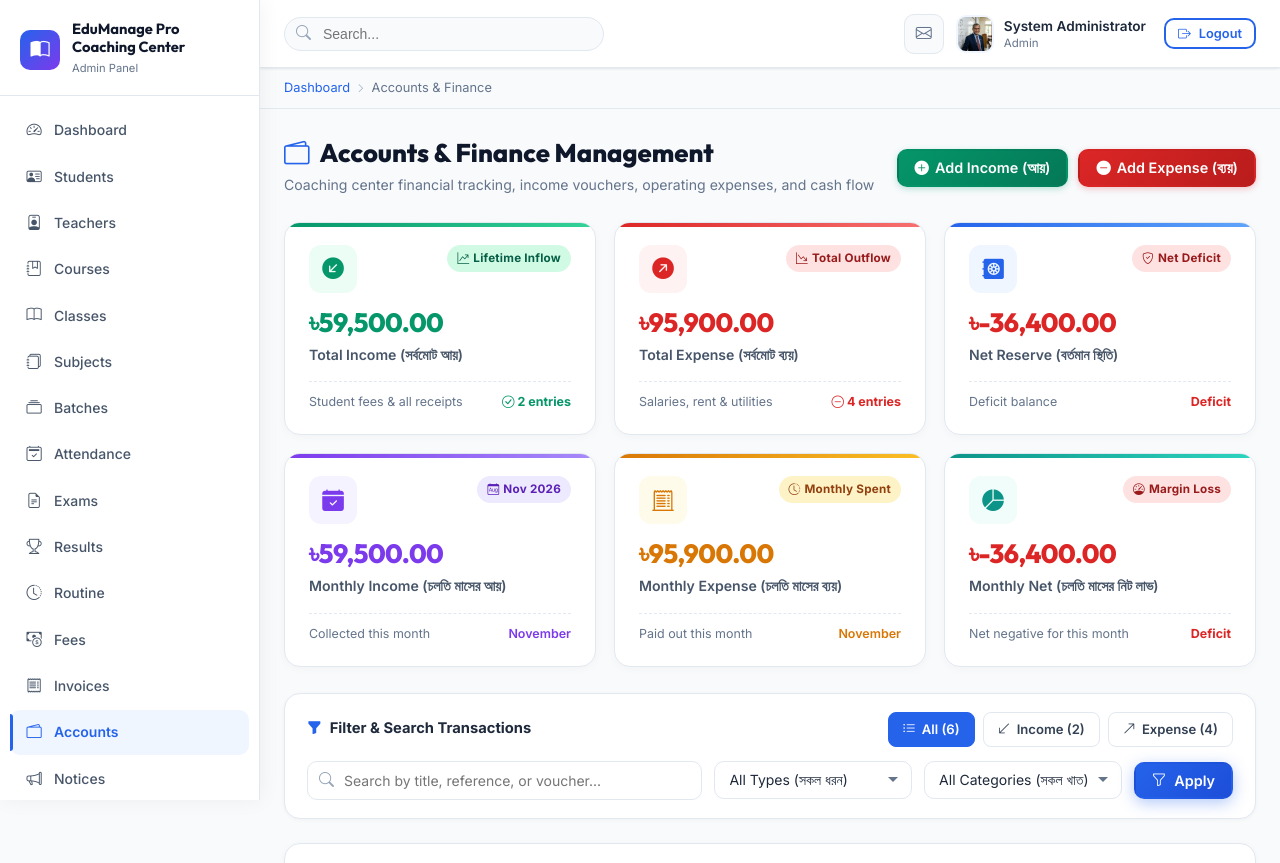
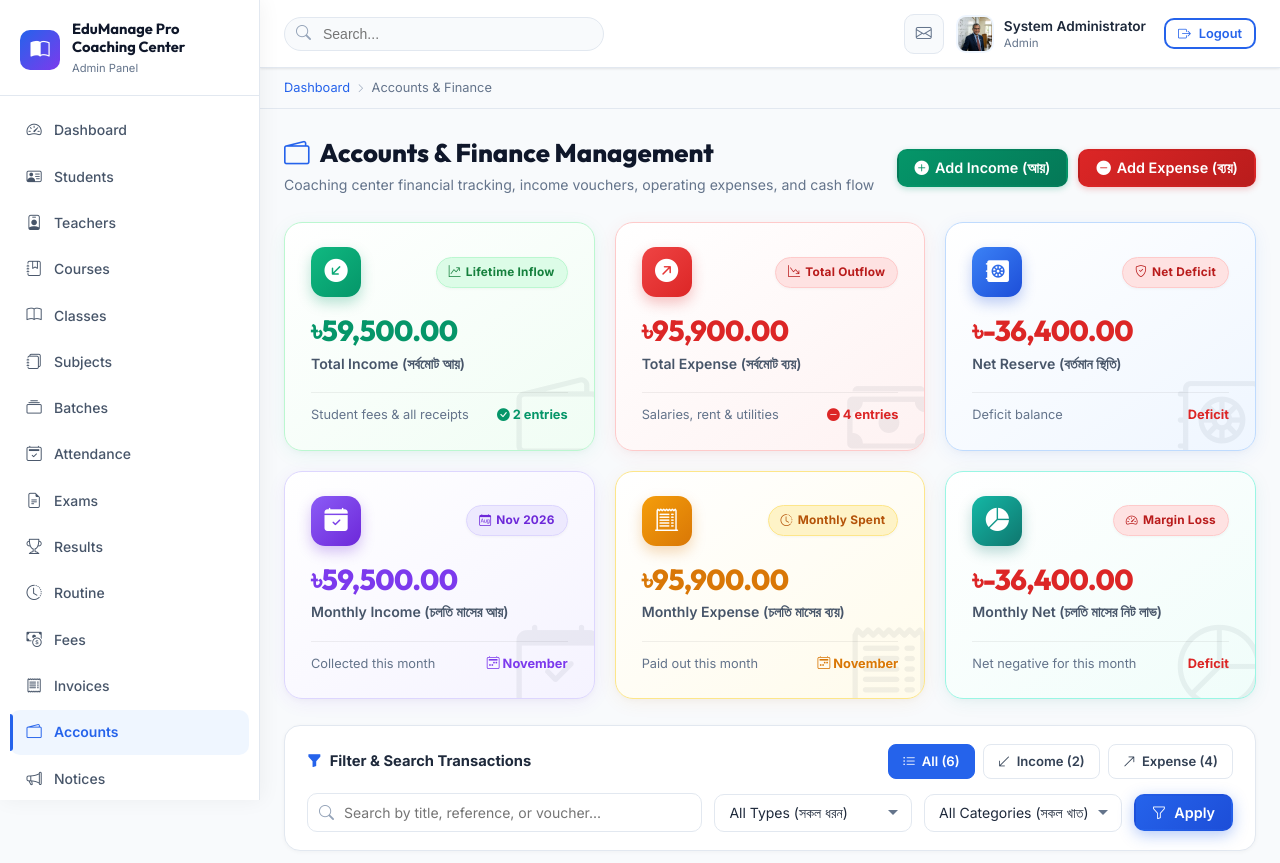
Before and after one commit to asfim/Coaching-Frontend, a Laravel app: page /admin/accounts in a window 1280 px wide. Shown: the top 863 px of the page. Run offline with Laravel 12, Linux system fonts and the light colour scheme; a user stored in the database is signed in; data comes from the database, SQL or seed files in the repository.

Commit message:
feat: add global stylesheet and accounts index view for admin panel

```diff
--- a/resources/views/admin/accounts/index.blade.php
+++ b/resources/views/admin/accounts/index.blade.php
@@ -8,87 +8,183 @@
 
 @section('styles')
 <style>
-/* Modern Accounts Stat Cards */
+/* Modern Accounts Stat Cards - Full Card Rich Design */
 .accounts-stat-grid {
   display: grid;
   grid-template-columns: repeat(auto-fit, minmax(290px, 1fr));
-  gap: 18px;
+  gap: 20px;
   margin-bottom: 26px;
 }
 .fin-card {
-  background: #ffffff;
-  border-radius: 16px;
-  border: 1px solid var(--border);
-  box-shadow: 0 2px 10px rgba(0, 0, 0, 0.03);
-  padding: 22px 24px;
+  border-radius: 18px;
+  padding: 24px 26px;
   position: relative;
   overflow: hidden;
-  transition: all 0.25s ease;
+  transition: all 0.3s cubic-bezier(0.4, 0, 0.2, 1);
   display: flex;
   flex-direction: column;
   justify-content: space-between;
+  border: 1px solid transparent;
+  box-shadow: 0 4px 16px rgba(0, 0, 0, 0.04);
 }
 .fin-card:hover {
-  transform: translateY(-3px);
-  box-shadow: 0 10px 24px rgba(0, 0, 0, 0.07);
+  transform: translateY(-5px);
 }
-.fin-card::before {
-  content: '';
+
+/* Full Card Themes */
+.fin-card.income {
+  background: linear-gradient(145deg, #ffffff 0%, #f0fdf4 100%);
+  border-color: #bbf7d0;
+  box-shadow: 0 4px 20px -2px rgba(16, 185, 129, 0.09), 0 2px 6px -1px rgba(0, 0, 0, 0.03);
+}
+.fin-card.income:hover {
+  border-color: #4ade80;
+  box-shadow: 0 12px 28px -4px rgba(16, 185, 129, 0.20);
+}
+
+.fin-card.expense {
+  background: linear-gradient(145deg, #ffffff 0%, #fef2f2 100%);
+  border-color: #fecaca;
+  box-shadow: 0 4px 20px -2px rgba(239, 68, 68, 0.09), 0 2px 6px -1px rgba(0, 0, 0, 0.03);
+}
+.fin-card.expense:hover {
+  border-color: #f87171;
+  box-shadow: 0 12px 28px -4px rgba(239, 68, 68, 0.20);
+}
+
+.fin-card.balance {
+  background: linear-gradient(145deg, #ffffff 0%, #eff6ff 100%);
+  border-color: #bfdbfe;
+  box-shadow: 0 4px 20px -2px rgba(37, 99, 235, 0.09), 0 2px 6px -1px rgba(0, 0, 0, 0.03);
+}
+.fin-card.balance:hover {
+  border-color: #60a5fa;
+  box-shadow: 0 12px 28px -4px rgba(37, 99, 235, 0.20);
+}
+
+.fin-card.monthly-inc {
+  background: linear-gradient(145deg, #ffffff 0%, #f5f3ff 100%);
+  border-color: #ddd6fe;
+  box-shadow: 0 4px 20px -2px rgba(124, 58, 237, 0.09), 0 2px 6px -1px rgba(0, 0, 0, 0.03);
+}
+.fin-card.monthly-inc:hover {
+  border-color: #a78bfa;
+  box-shadow: 0 12px 28px -4px rgba(124, 58, 237, 0.20);
+}
+
+.fin-card.monthly-exp {
+  background: linear-gradient(145deg, #ffffff 0%, #fffbeb 100%);
+  border-color: #fde68a;
+  box-shadow: 0 4px 20px -2px rgba(217, 119, 6, 0.09), 0 2px 6px -1px rgba(0, 0, 0, 0.03);
+}
+.fin-card.monthly-exp:hover {
+  border-color: #fbbf24;
+  box-shadow: 0 12px 28px -4px rgba(217, 119, 6, 0.20);
+}
+
+.fin-card.monthly-net {
+  background: linear-gradient(145deg, #ffffff 0%, #f0fdfa 100%);
+  border-color: #99f6e4;
+  box-shadow: 0 4px 20px -2px rgba(13, 148, 136, 0.09), 0 2px 6px -1px rgba(0, 0, 0, 0.03);
+}
+.fin-card.monthly-net:hover {
+  border-color: #2dd4bf;
+  box-shadow: 0 12px 28px -4px rgba(13, 148, 136, 0.20);
+}
+
+/* Background Watermark Icon */
+.fin-bg-icon {
   position: absolute;
-  top: 0;
-  left: 0;
-  right: 0;
-  height: 4px;
+  right: -6px;
+  bottom: -10px;
+  font-size: 5.2rem;
+  opacity: 0.06;
+  pointer-events: none;
+  transition: transform 0.35s ease, opacity 0.35s ease;
+  line-height: 1;
 }
-.fin-card.income::before { background: linear-gradient(90deg, #059669, #34d399); }
-.fin-card.expense::before { background: linear-gradient(90deg, #dc2626, #f87171); }
-.fin-card.balance::before { background: linear-gradient(90deg, #2563eb, #60a5fa); }
-.fin-card.monthly-inc::before { background: linear-gradient(90deg, #7c3aed, #a78bfa); }
-.fin-card.monthly-exp::before { background: linear-gradient(90deg, #d97706, #fbbf24); }
-.fin-card.monthly-net::before { background: linear-gradient(90deg, #0d9488, #2dd4bf); }
+.fin-card:hover .fin-bg-icon {
+  transform: scale(1.1) rotate(-6deg);
+  opacity: 0.12;
+}
 
 .fin-card-top {
   display: flex;
   justify-content: space-between;
-  align-items: flex-start;
-  margin-bottom: 14px;
+  align-items: center;
+  margin-bottom: 16px;
+  position: relative;
+  z-index: 1;
 }
 .fin-icon-box {
-  width: 48px;
-  height: 48px;
-  border-radius: 12px;
+  width: 50px;
+  height: 50px;
+  border-radius: 14px;
   display: flex;
   align-items: center;
   justify-content: center;
-  font-size: 1.35rem;
+  font-size: 1.45rem;
   flex-shrink: 0;
+  transition: transform 0.25s ease;
 }
-.fin-icon-box.green { background: #ecfdf5; color: #059669; }
-.fin-icon-box.red { background: #fef2f2; color: #dc2626; }
-.fin-icon-box.blue { background: #eff6ff; color: #2563eb; }
-.fin-icon-box.purple { background: #f5f3ff; color: #7c3aed; }
-.fin-icon-box.amber { background: #fffbeb; color: #d97706; }
-.fin-icon-box.teal { background: #f0fdfa; color: #0d9488; }
+.fin-card:hover .fin-icon-box {
+  transform: scale(1.08);
+}
+.fin-icon-box.green {
+  background: linear-gradient(135deg, #10b981, #059669);
+  color: #ffffff;
+  box-shadow: 0 6px 14px rgba(5, 150, 105, 0.28);
+}
+.fin-icon-box.red {
+  background: linear-gradient(135deg, #ef4444, #dc2626);
+  color: #ffffff;
+  box-shadow: 0 6px 14px rgba(220, 38, 38, 0.28);
+}
+.fin-icon-box.blue {
+  background: linear-gradient(135deg, #3b82f6, #1d4ed8);
+  color: #ffffff;
+  box-shadow: 0 6px 14px rgba(29, 78, 216, 0.28);
+}
+.fin-icon-box.purple {
+  background: linear-gradient(135deg, #8b5cf6, #6d28d9);
+  color: #ffffff;
+  box-shadow: 0 6px 14px rgba(109, 40, 217, 0.28);
+}
+.fin-icon-box.amber {
+  background: linear-gradient(135deg, #f59e0b, #d97706);
+  color: #ffffff;
+  box-shadow: 0 6px 14px rgba(217, 119, 6, 0.28);
+}
+.fin-icon-box.teal {
+  background: linear-gradient(135deg, #14b8a6, #0f766e);
+  color: #ffffff;
+  box-shadow: 0 6px 14px rgba(15, 118, 110, 0.28);
+}
 
 .fin-pill {
-  font-size: 0.73rem;
+  font-size: 0.74rem;
   font-weight: 700;
-  padding: 4px 10px;
+  padding: 5px 12px;
   border-radius: 50px;
   display: inline-flex;
   align-items: center;
-  gap: 4px;
+  gap: 5px;
   letter-spacing: 0.02em;
+  box-shadow: 0 1px 3px rgba(0, 0, 0, 0.04);
 }
-.fin-pill.green { background: #d1fae5; color: #065f46; }
-.fin-pill.red { background: #fee2e2; color: #991b1b; }
-.fin-pill.blue { background: #dbeafe; color: #1e40af; }
-.fin-pill.purple { background: #ede9fe; color: #5b21b6; }
-.fin-pill.amber { background: #fef3c7; color: #92400e; }
-.fin-pill.teal { background: #ccfbf1; color: #115e59; }
+.fin-pill.green { background: #dcfce7; color: #15803d; border: 1px solid #bbf7d0; }
+.fin-pill.red { background: #fee2e2; color: #b91c1c; border: 1px solid #fecaca; }
+.fin-pill.blue { background: #dbeafe; color: #1d4ed8; border: 1px solid #bfdbfe; }
+.fin-pill.purple { background: #ede9fe; color: #6d28d9; border: 1px solid #ddd6fe; }
+.fin-pill.amber { background: #fef3c7; color: #b45309; border: 1px solid #fde68a; }
+.fin-pill.teal { background: #ccfbf1; color: #0f766e; border: 1px solid #99f6e4; }
 
+.fin-card-body {
+  position: relative;
+  z-index: 1;
+}
 .fin-card-body h3 {
-  font-size: 1.65rem;
+  font-size: 1.8rem;
   font-weight: 800;
   letter-spacing: -0.02em;
   margin: 0 0 4px;
@@ -97,18 +193,20 @@
 .fin-card-body .fin-label {
   font-size: 0.88rem;
   font-weight: 600;
-  color: var(--gray-600);
+  color: #475569;
   margin: 0;
 }
 .fin-card-footer {
-  margin-top: 14px;
-  padding-top: 10px;
-  border-top: 1px dashed var(--gray-200);
-  font-size: 0.78rem;
-  color: var(--gray-500);
+  margin-top: 16px;
+  padding-top: 12px;
+  border-top: 1px solid rgba(0, 0, 0, 0.06);
+  font-size: 0.80rem;
+  color: #64748b;
   display: flex;
   align-items: center;
   justify-content: space-between;
+  position: relative;
+  z-index: 1;
 }
 
 /* Quick Filter Pills */
@@ -193,6 +291,7 @@
 <div class="accounts-stat-grid">
   <!-- 1. Total Income -->
   <div class="fin-card income">
+    <i class="bi bi-wallet2 fin-bg-icon"></i>
     <div class="fin-card-top">
       <div class="fin-icon-box green">
         <i class="bi bi-arrow-down-left-circle-fill"></i>
@@ -207,12 +306,13 @@
     </div>
     <div class="fin-card-footer">
       <span>Student fees &amp; all receipts</span>
-      <strong style="color:#059669;"><i class="bi bi-check-circle"></i> {{ $incomeCount }} entries</strong>
+      <strong style="color:#059669;"><i class="bi bi-check-circle-fill"></i> {{ $incomeCount }} entries</strong>
     </div>
   </div>
 
   <!-- 2. Total Expense -->
   <div class="fin-card expense">
+    <i class="bi bi-cash-stack fin-bg-icon"></i>
     <div class="fin-card-top">
       <div class="fin-icon-box red">
         <i class="bi bi-arrow-up-right-circle-fill"></i>
@@ -227,12 +327,13 @@
     </div>
     <div class="fin-card-footer">
       <span>Salaries, rent &amp; utilities</span>
-      <strong style="color:#dc2626;"><i class="bi bi-dash-circle"></i> {{ $expenseCount }} entries</strong>
+      <strong style="color:#dc2626;"><i class="bi bi-dash-circle-fill"></i> {{ $expenseCount }} entries</strong>
     </div>
   </div>
 
   <!-- 3. Net Cash Reserve / Balance -->
   <div class="fin-card balance">
+    <i class="bi bi-safe2 fin-bg-icon"></i>
     <div class="fin-card-top">
       <div class="fin-icon-box blue">
         <i class="bi bi-safe2-fill"></i>
@@ -257,6 +358,7 @@
 
   <!-- 4. This Month Income -->
   <div class="fin-card monthly-inc">
+    <i class="bi bi-calendar-check fin-bg-icon"></i>
     <div class="fin-card-top">
       <div class="fin-icon-box purple">
         <i class="bi bi-calendar-check-fill"></i>
@@ -271,12 +373,13 @@
     </div>
     <div class="fin-card-footer">
       <span>Collected this month</span>
-      <span style="color:#7c3aed;font-weight:600;">{{ now()->format('F') }}</span>
+      <span style="color:#7c3aed;font-weight:700;"><i class="bi bi-calendar2-week"></i> {{ now()->format('F') }}</span>
     </div>
   </div>
 
   <!-- 5. This Month Expense -->
   <div class="fin-card monthly-exp">
+    <i class="bi bi-receipt-cutoff fin-bg-icon"></i>
     <div class="fin-card-top">
       <div class="fin-icon-box amber">
         <i class="bi bi-receipt-cutoff"></i>
@@ -291,18 +394,19 @@
     </div>
     <div class="fin-card-footer">
       <span>Paid out this month</span>
-      <span style="color:#d97706;font-weight:600;">{{ now()->format('F') }}</span>
+      <span style="color:#d97706;font-weight:700;"><i class="bi bi-calendar2-week"></i> {{ now()->format('F') }}</span>
     </div>
   </div>
 
   <!-- 6. Monthly Net Profit / Margin -->
   <div class="fin-card monthly-net">
+    <i class="bi bi-pie-chart fin-bg-icon"></i>
     <div class="fin-card-top">
       <div class="fin-icon-box teal">
         <i class="bi bi-pie-chart-fill"></i>
       </div>
       <span class="fin-pill {{ $monthlyNet >= 0 ? 'teal' : 'red' }}">
-        <i class="bi bi-speedometer"></i> {{ $monthlyNet >= 0 ? 'Margin Profit' : 'Margin Loss' }}
+        <i class="bi bi-speedometer2"></i> {{ $monthlyNet >= 0 ? 'Margin Profit' : 'Margin Loss' }}
       </span>
     </div>
     <div class="fin-card-body">
```
Also changed, not shown: public/css/style.css (+122 -41 lines).
